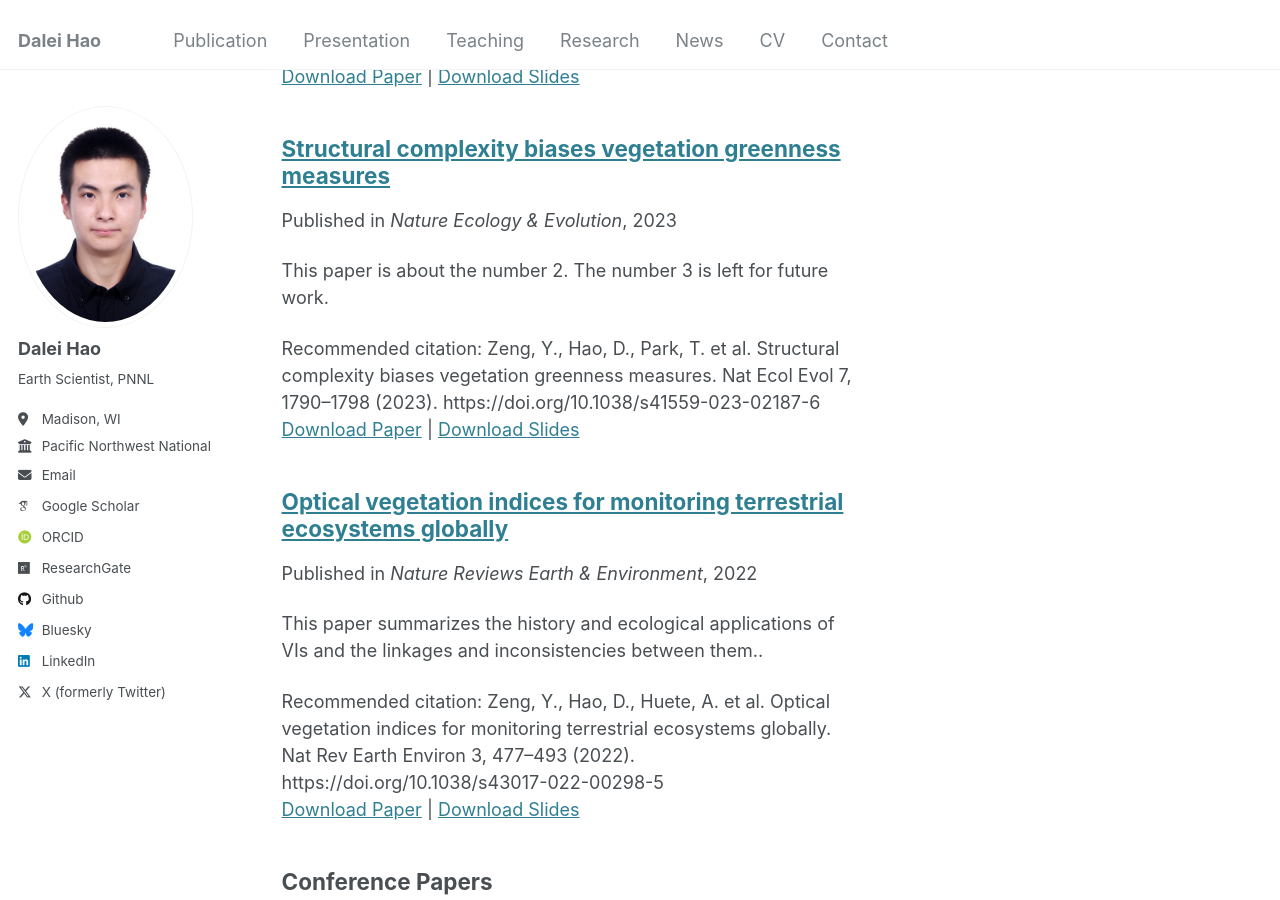
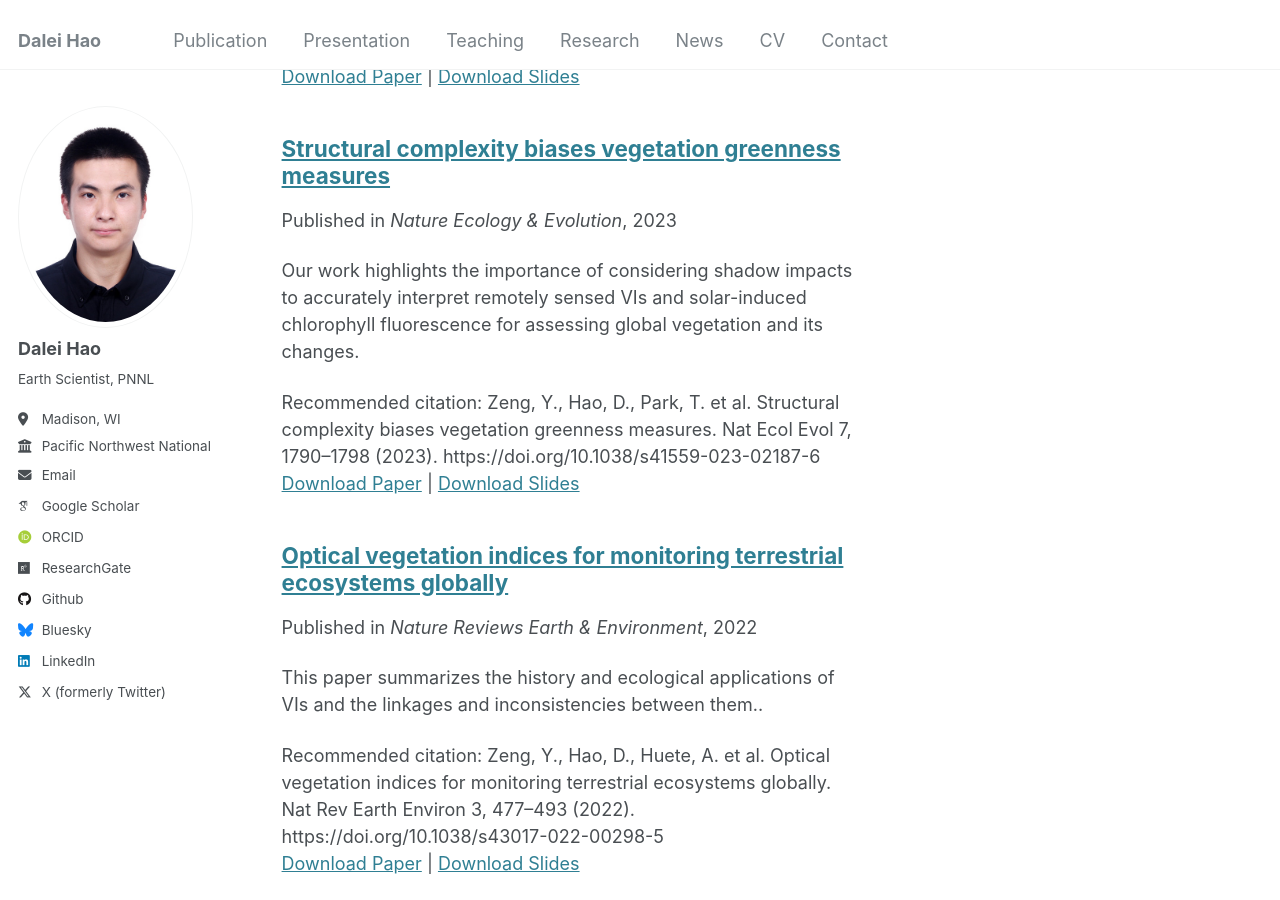
Before and after one commit to daleihao/daleihao.github.io, a Jekyll site: the page built from _pages/publications.html, in a window 1280 px wide and 900 px high, scrolled down 583 px. Built offline with Jekyll 4.4.1, drawn with Linux system fonts in a browser that asks for light colours; some web fonts are replaced.

Commit message:
Update 2010-10-01-paper-title-number-2.md

```diff
--- a/_publications/2010-10-01-paper-title-number-2.md
+++ b/_publications/2010-10-01-paper-title-number-2.md
@@ -3,7 +3,7 @@ title: "Structural complexity biases vegetation greenness measures"
 collection: publications
 category: manuscripts
 permalink: /publication/2010-10-01-paper-title-number-2
-excerpt: 'This paper is about the number 2. The number 3 is left for future work.'
+excerpt: 'Our work highlights the importance of considering shadow impacts to accurately interpret remotely sensed VIs and solar-induced chlorophyll fluorescence for assessing global vegetation and its changes.'
 date: 2023-09-14
 venue: 'Nature Ecology & Evolution'
 slidesurl: 'https://www.nature.com/articles/s41559-023-02187-6'
```
